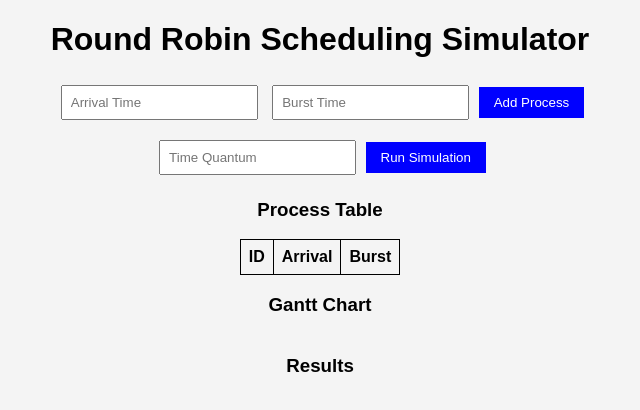
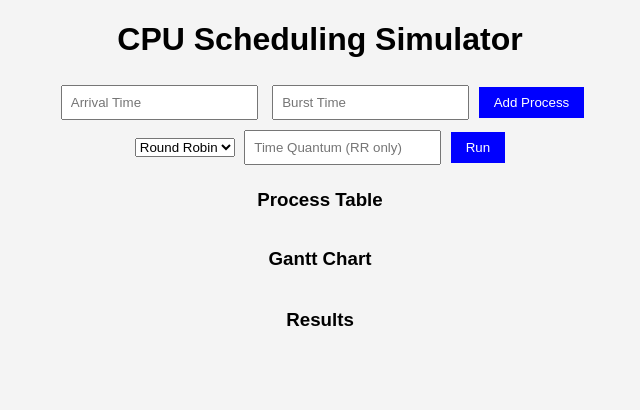
Before and after one commit to Buntyishi07/Os-project, a plain HTML site: page index.html in a window 1280 px wide. Shown: the whole page, without its empty margins (320-960 px from the left). Drawn offline with Linux system fonts and the light colour scheme.

Commit message:
Update index.html

```diff
--- a/index.html
+++ b/index.html
@@ -1,35 +1,35 @@
 <!DOCTYPE html>
 <html>
 <head>
-  <title>Round Robin Simulator</title>
+  <title>CPU Scheduling Simulator</title>
   <link rel="stylesheet" href="style.css">
 </head>
 <body>
 
-<h1>Round Robin Scheduling Simulator</h1>
+<h1>CPU Scheduling Simulator</h1>
 
-<div class="container">
+<div class="card">
   <input type="number" id="arrival" placeholder="Arrival Time">
   <input type="number" id="burst" placeholder="Burst Time">
   <button onclick="addProcess()">Add Process</button>
 </div>
 
-<div class="container">
-  <input type="number" id="quantum" placeholder="Time Quantum">
-  <button onclick="runRR()">Run Simulation</button>
+<div class="card">
+  <select id="algorithm">
+    <option value="rr">Round Robin</option>
+    <option value="fcfs">FCFS</option>
+  </select>
+
+  <input type="number" id="quantum" placeholder="Time Quantum (RR only)">
+  <button onclick="runSimulation()">Run</button>
 </div>
 
 <h3>Process Table</h3>
-<table id="processTable">
-  <tr>
-    <th>ID</th>
-    <th>Arrival</th>
-    <th>Burst</th>
-  </tr>
-</table>
+<table id="processTable"></table>
 
 <h3>Gantt Chart</h3>
 <div id="gantt"></div>
+<div id="timeline"></div>
 
 <h3>Results</h3>
 <div id="results"></div>
```
